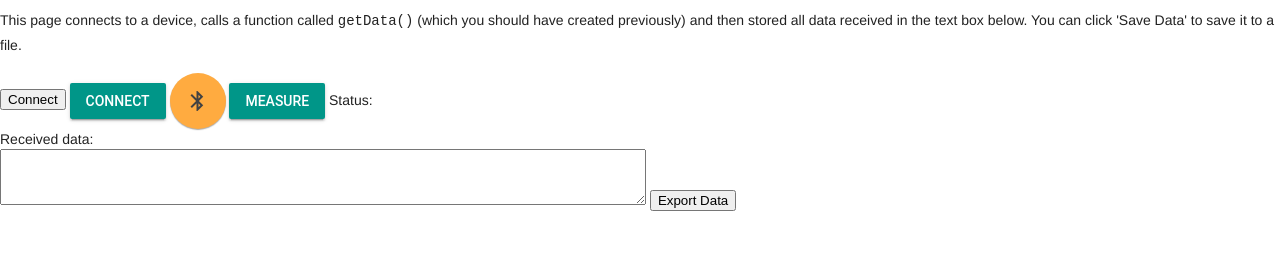
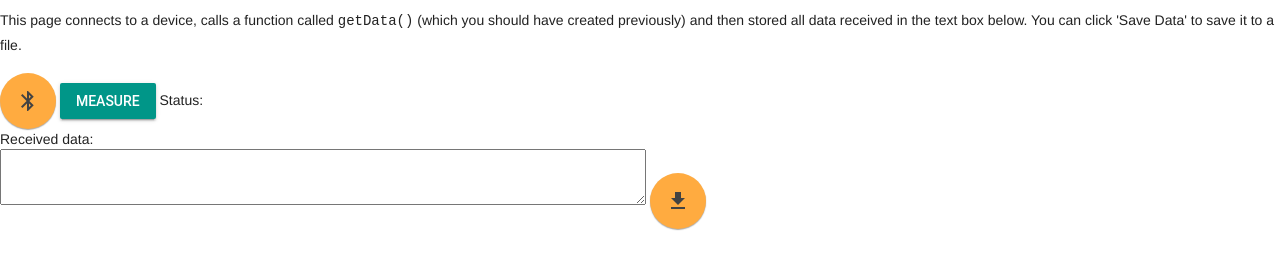
Before and after one commit to gregorbern/UARTTest, a plain HTML site: page test.html in a window 1280 px wide. Shown: the part 228-496 px from the top of the page. Drawn offline with nearby package versions, Linux system fonts and the light colour scheme.

Commit message:
further developed the layout and functionality background

```diff
--- a/test.html
+++ b/test.html
@@ -35,13 +35,9 @@
             in the text box below. You can click 'Save Data' to save it
             to a file.
           </p>
-          <button id="connect">Connect</button>
-          <!-- Colored raised button -->
-          <button id="connect" class="mdl-button mdl-js-button mdl-button--raised mdl-button--colored">
-            Connect
-          </button>
+
           <!-- Colored FAB button with ripple -->
-          <button class="mdl-button mdl-js-button mdl-button--fab mdl-js-ripple-effect mdl-button--colored">
+          <button id="connect" class="mdl-button mdl-js-button mdl-button--fab mdl-js-ripple-effect mdl-button--colored">
             <i class="material-icons">bluetooth</i>
           </button>
           <!-- Colored raised button -->
@@ -52,7 +48,10 @@
           <span>Received data:</span><br/>
           <textarea id="result" style="width:50%;height:50px">
           </textarea>
-          <button id="save">Export Data</button>
+          <!--button id="save">Export Data</button-->
+          <button id="save" class="mdl-button mdl-js-button mdl-button--fab mdl-js-ripple-effect mdl-button--colored">
+            <i class="material-icons">download</i>
+          </button>
         </div>
       </section>
       <section class="mdl-layout__tab-panel" id="fixed-tab-2">
@@ -93,10 +92,15 @@
         }
         setStatus("Connected");
         connection = c;
+        // todo set bluetooth sign to green
+        connection.on('close', function() {
+          // set the bluetooth sign to orange again when connection closes
+         });
         // Handle the data we get back, and call 'onLine'
         // whenever we get a line
         resultData = "";
         connection.on("data", function(d) {
+          // todo: adapt to fill a table with all info needed
           resultData += d;
           setStatus(resultData.length+" bytes received");
           result.value = resultData;
```
